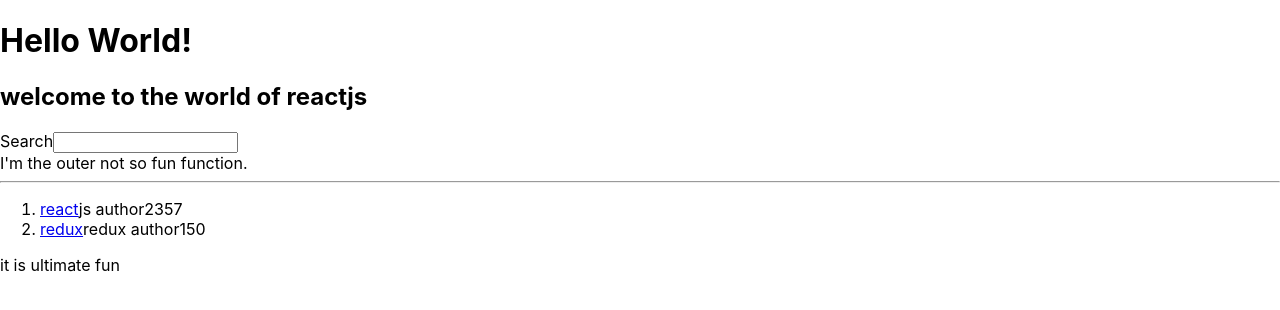
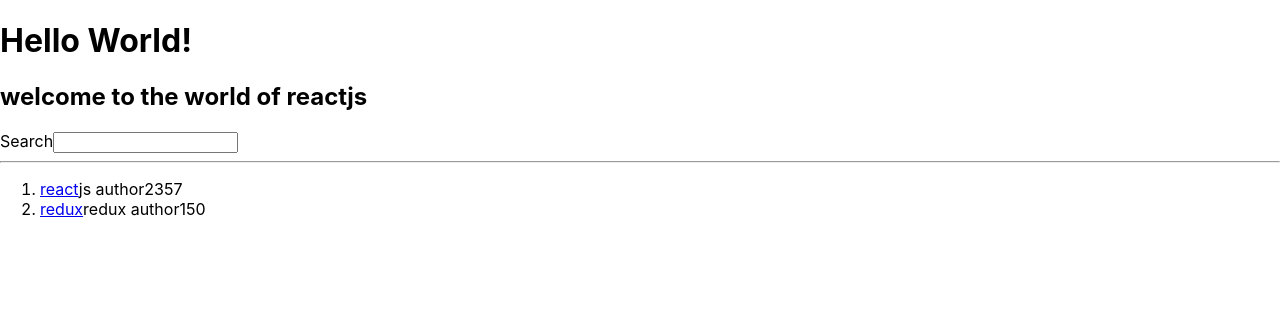
Before and after one commit to prajjwalrodgermassey/hacker-stories, a React (Create React App) app: page / in a window 1280 px wide. Shown: the top 310 px of the page. Built offline with nearby package versions, Linux system fonts and the light colour scheme.

Commit message:
creating a function container and using it

```diff
--- a/src/App.js
+++ b/src/App.js
@@ -33,11 +33,11 @@ function App() {
       <h2>welcome to the world of {setTitle("reactjs")}</h2>
       <label htmlFor = "search ">Search</label>
       <input type = "text" id = "search" />
-      <div>{outernotsofun()}</div>
+      {/* <div>{outernotsofun()}</div> */}
       <hr/>
 
       <List/>
-       <Fun />
+       {/* <Fun /> */}
     </div>
   );
 }
@@ -63,10 +63,11 @@ function List ()
             }
         </ol>
     );
-
 }
 
-function Fun(){
+export default App;
+
+/*function Fun(){
 
   <div>
     {
@@ -85,5 +86,4 @@ function outernotsofun()
   return "I'm the outer not so fun function."
 }
 
-
-export default App;
+*/
```
